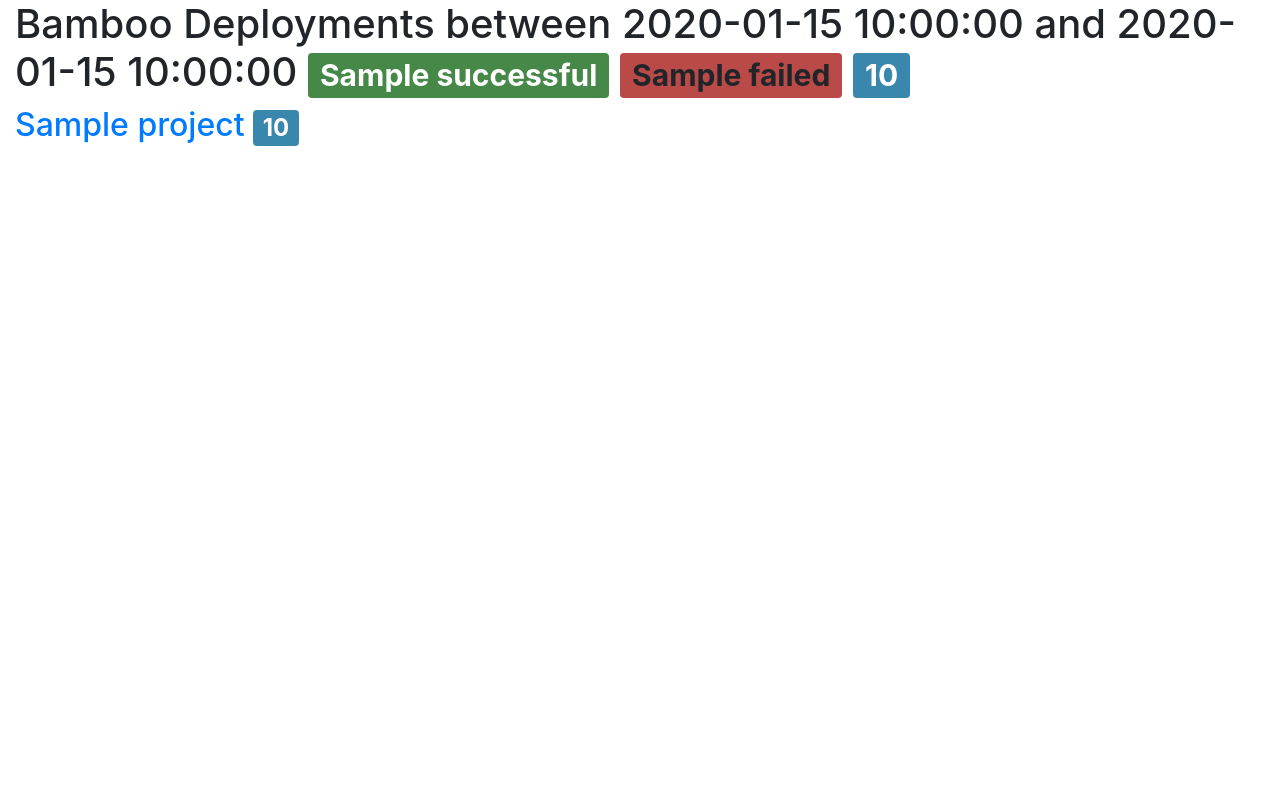
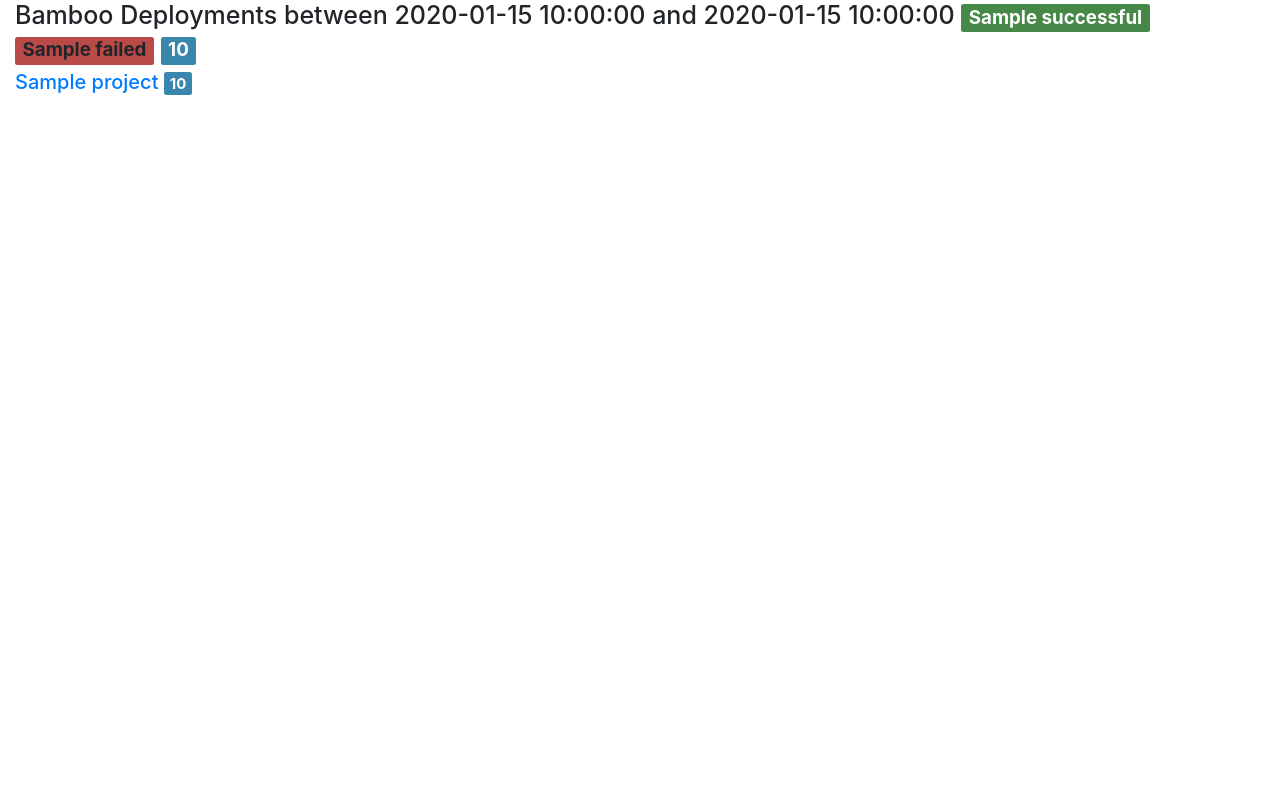
Before and after one commit to cattz/damster, a Python web app: template damster/templates/bamboo_deployments_report.html in a window 1280 px wide. Run offline with Jinja, Linux system fonts and the light colour scheme; the template is opened without the code that fills it: most values are stand-ins (such as "Sample title", 1, 10 or a date in 2020); some libraries are stand-ins or nearby versions.

Commit message:
Reduce the font size in HTML report

```diff
--- a/damster/templates/bootstrap_base.html
+++ b/damster/templates/bootstrap_base.html
@@ -22,6 +22,9 @@
         h3{
             font-size: 12px;
         } */
+        html {
+            font-size: 10px;
+        }
         .badge:hover {
           color: #ffffff;
           text-decoration: none;
```
